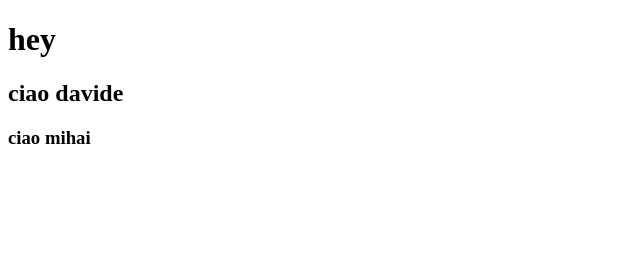
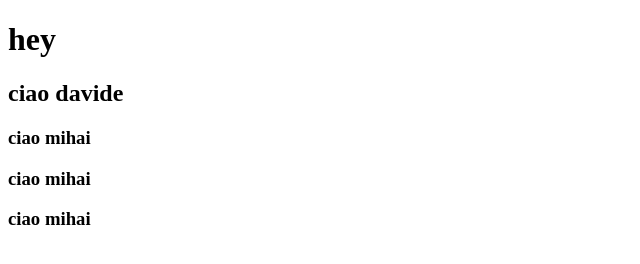
Before and after one commit to davide1217/prova-git, a plain HTML site: page index.html in a window 1280 px wide. Shown: the whole page, without its empty margins (0-640 px from the left). Drawn offline with Linux system fonts and the light colour scheme.

Commit message:
commit-su-ramo-stefano

```diff
--- a/index.html
+++ b/index.html
@@ -10,5 +10,7 @@
   <h1>hey</h1>
   <h2>ciao davide</h2>
   <h3>ciao mihai</h3>
+  <h3>ciao mihai</h3>
+  <h3>ciao mihai</h3>
 </body>
 </html>
```
